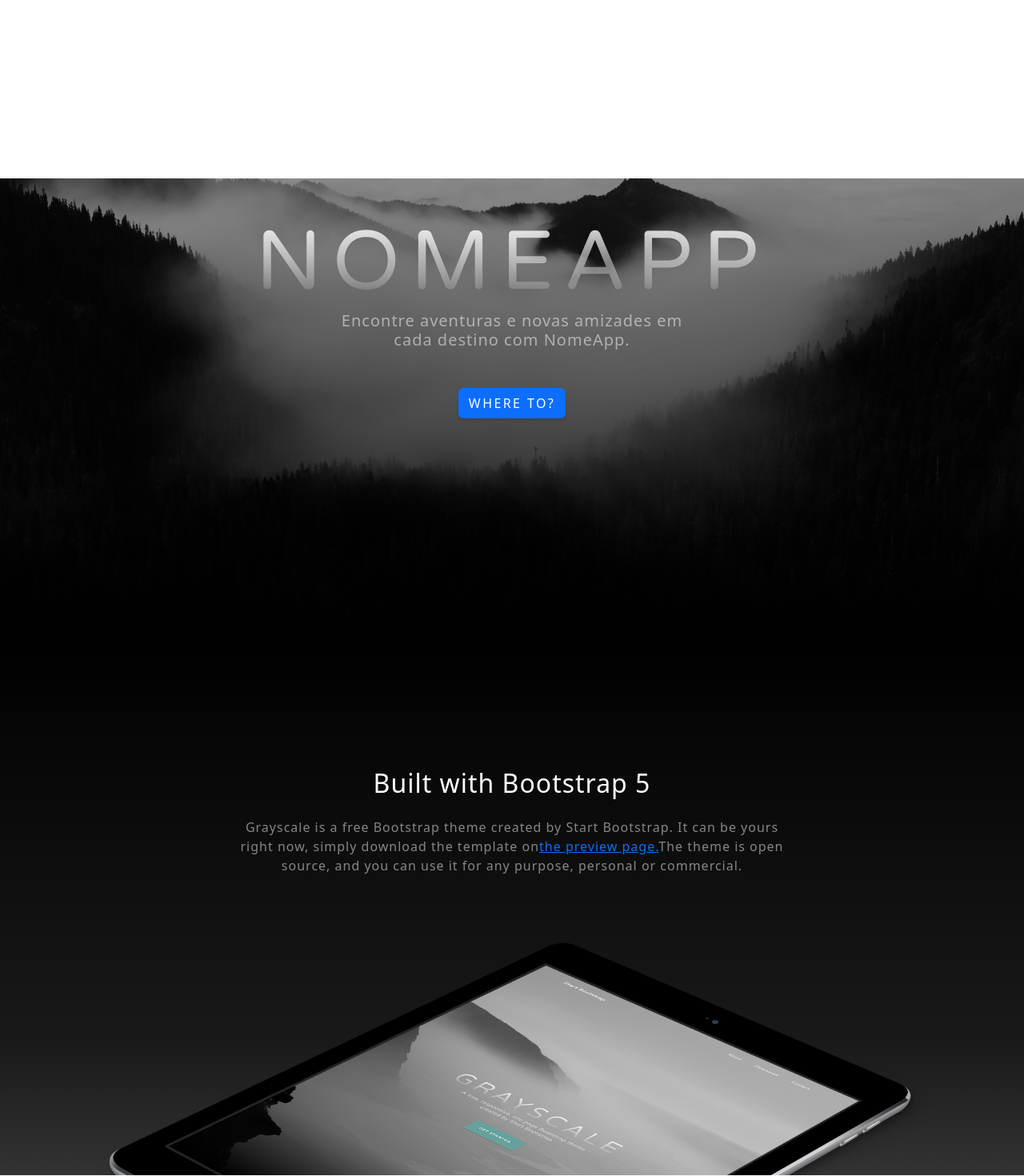
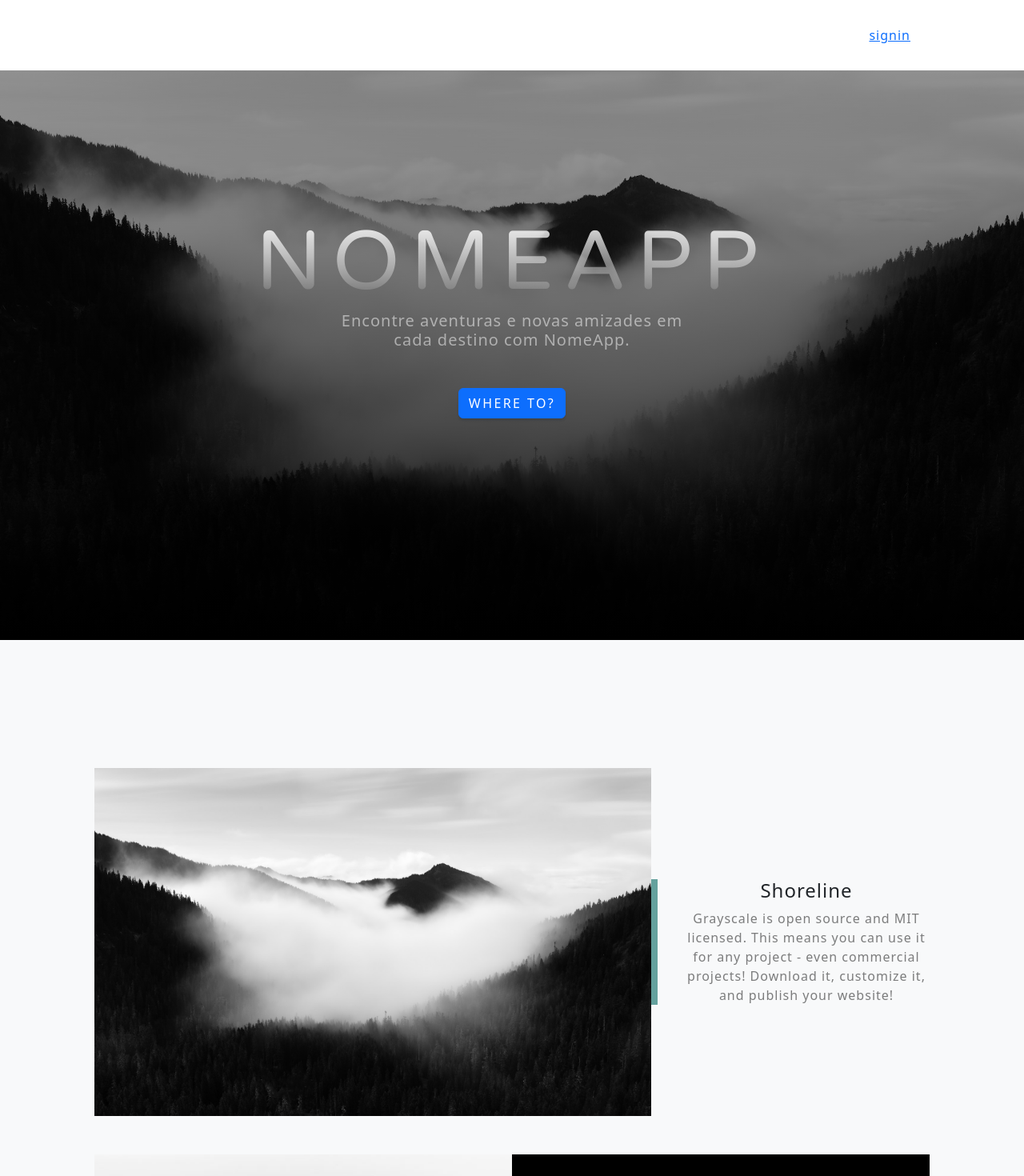
Before and after one commit to Campi98/React25269, a React (Create React App) app in the folder dwbreact2024/: page / in a window 1280 px wide. Shown: the top 1470 px of the page at 80% size. Built offline with nearby package versions, Linux system fonts and the light colour scheme.

Commit message:
remove tailwind
remove tailwind from project, beacuse incompatibility with template.

```diff
--- a/dwbreact2024/src/App.js
+++ b/dwbreact2024/src/App.js
@@ -1,5 +1,4 @@
 import React from 'react';
-import './pages/startbootstrap-grayscale-gh-pages/css/styles.css';
 import '@fortawesome/fontawesome-free/css/all.css';
 import MainNavbar from './Components/GeneralComponents/MainNavbar';
 import SiginPage from './pages/Sigin/signin';
@@ -17,9 +16,6 @@
             <Route path="/Registo" element={ <SiginPage></SiginPage>} />
         </Routes>
         <footer class="footer bg-black small text-center text-white-50"><div class="container px-4 px-lg-5">Copyright &copy; Your Website 2023</div></footer>
-        <script src="https://cdn.jsdelivr.net/npm/bootstrap@5.2.3/dist/js/bootstrap.bundle.min.js"></script>
-        <script src="js/scripts.js"></script>
-        <script src="https://cdn.startbootstrap.com/sb-forms-latest.js"></script>
     </div>
     </div>
   );
--- a/dwbreact2024/src/Components/GeneralComponents/MainNavbar.js
+++ b/dwbreact2024/src/Components/GeneralComponents/MainNavbar.js
@@ -1,15 +1,13 @@
 import React from 'react';
 import { Link } from 'react-router-dom';
-import '../../pages/startbootstrap-grayscale-gh-pages/css/styles.css';
 import '@fortawesome/fontawesome-free/css/all.css';
-import { US } from 'country-flag-icons/react/3x2'
 
 function MainNavbar() {
   return (
     <nav className="navbar navbar-expand-lg navbar-light fixed-top" id="mainNav">
             <div className="container px-4 px-lg-5">
                 <Link className="navbar-brand" to="/">NomeApp + Logo</Link>
-                <button className="navbar-toggler navbar-toggler-right" type="button" data-bs-toggle="collapse" data-bs-target="#navbarResponsive" aria-controls="navbarResponsive" aria-expanded="false" aria-label="Toggle navigation">
+                <button className="navbar-toggler" type="button" data-bs-toggle="collapse" data-bs-target="#navbarResponsive" aria-controls="navbarResponsive" aria-expanded="false" aria-label="Toggle navigation">
                     Menu
                     <i className="fas fa-bars"></i>
                 </button>
@@ -18,11 +16,12 @@
                         <li className="nav-item"><a className="nav-link" href="#about">Discover</a></li>
                         <li className="nav-item"><a className="nav-link" href="#projects">Trips</a></li>
                         <li className="nav-item"><a className="nav-link" href="#signup">Review</a></li>
-                        <li className="nav-item"><a className="nav-link" href="#metercena">Bandeira/Nacionalidade <US></US></a></li>
+                        <li className="nav-item"><a className="nav-link" href="#metercena">Bandeira/Nacionalidade</a></li>
                         <li className="nav-item"><a className="nav-link" href="#metercena"><Link to="/Login">signin</Link></a></li>
-
                     </ul>
                 </div>
+
+
             </div>
         </nav>
   )
--- a/dwbreact2024/src/Components/GeneralComponents/MiddleSection.js
+++ b/dwbreact2024/src/Components/GeneralComponents/MiddleSection.js
@@ -5,21 +5,6 @@
 function MiddleSection() {
   return (
         <>
-        <section className="about-section text-center" id="about">
-        <div className="container px-4 px-lg-5">
-            <div className="row gx-4 gx-lg-5 justify-content-center">
-                <div className="col-lg-8">
-                    <h2 className="text-white mb-4">Built with Bootstrap 5</h2>
-                    <p className="text-white-50">
-                        Grayscale is a free Bootstrap theme created by Start Bootstrap. It can be yours right now, simply download the template on
-                        <a href="https://startbootstrap.com/theme/grayscale/">the preview page.</a>
-                        The theme is open source, and you can use it for any purpose, personal or commercial.
-                    </p>
-                </div>
-            </div>
-            <img className="img-fluid" src="/img/ipad.png" alt="..." />
-        </div>
-    </section>
         <section className="projects-section bg-light" id="projects">
             <div className="container px-4 px-lg-5">
                 <div className="row gx-0 mb-4 mb-lg-5 align-items-center">
--- a/dwbreact2024/src/pages/Sigin/signin.js
+++ b/dwbreact2024/src/pages/Sigin/signin.js
@@ -3,7 +3,7 @@
 
 function signin() {
   return (
-    <div>
+    <div className='mt-5'>
       Signin
       <SiginForm></SiginForm>
     </div>
--- a/dwbreact2024/tailwind.config.js
+++ b/dwbreact2024/tailwind.config.js
@@ -1,7 +1,6 @@
 /** @type {import('tailwindcss').Config} */
 module.exports = {
   content: [
-    "./src/**/*.{js,jsx,ts,tsx}",
   ],
   theme: {
     extend: {},
```
Lines whose indentation alone changed are shown as unchanged.
